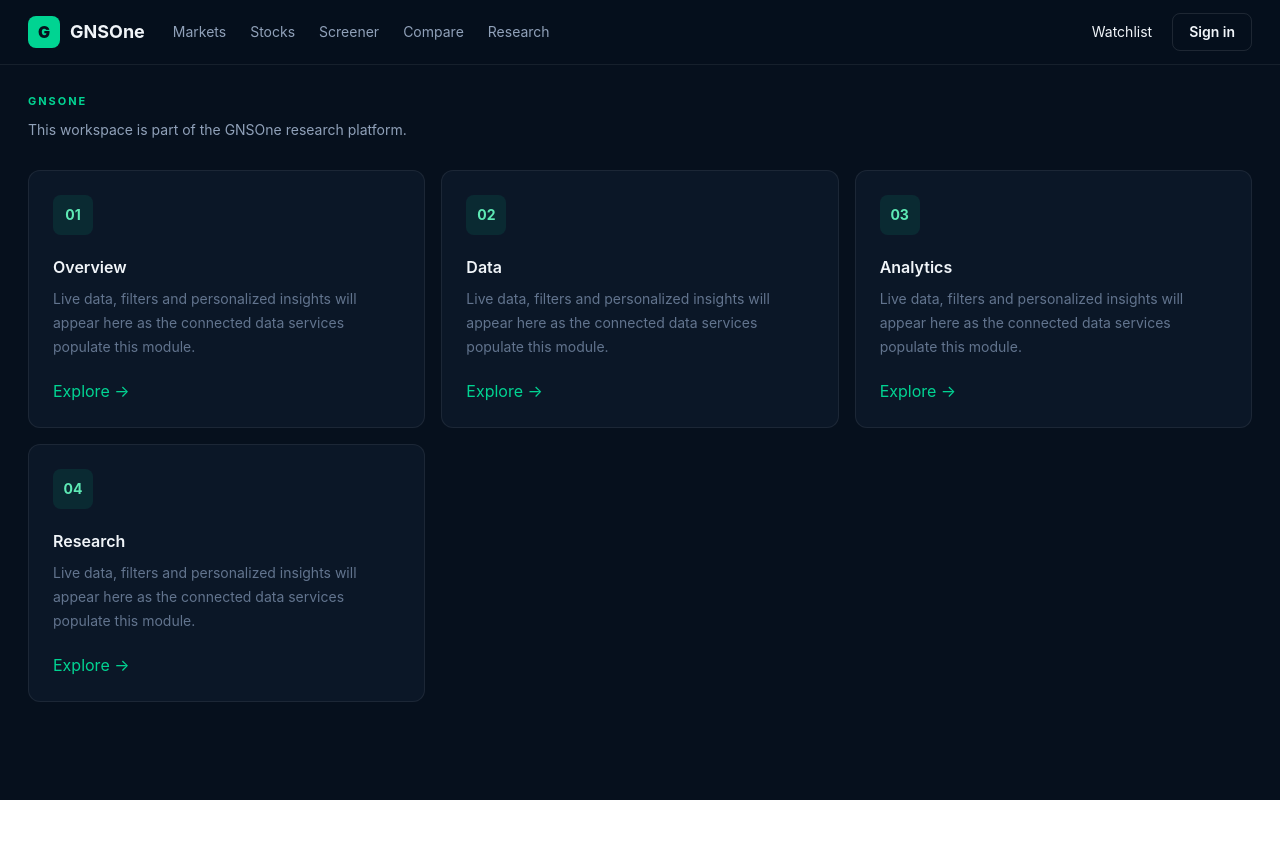
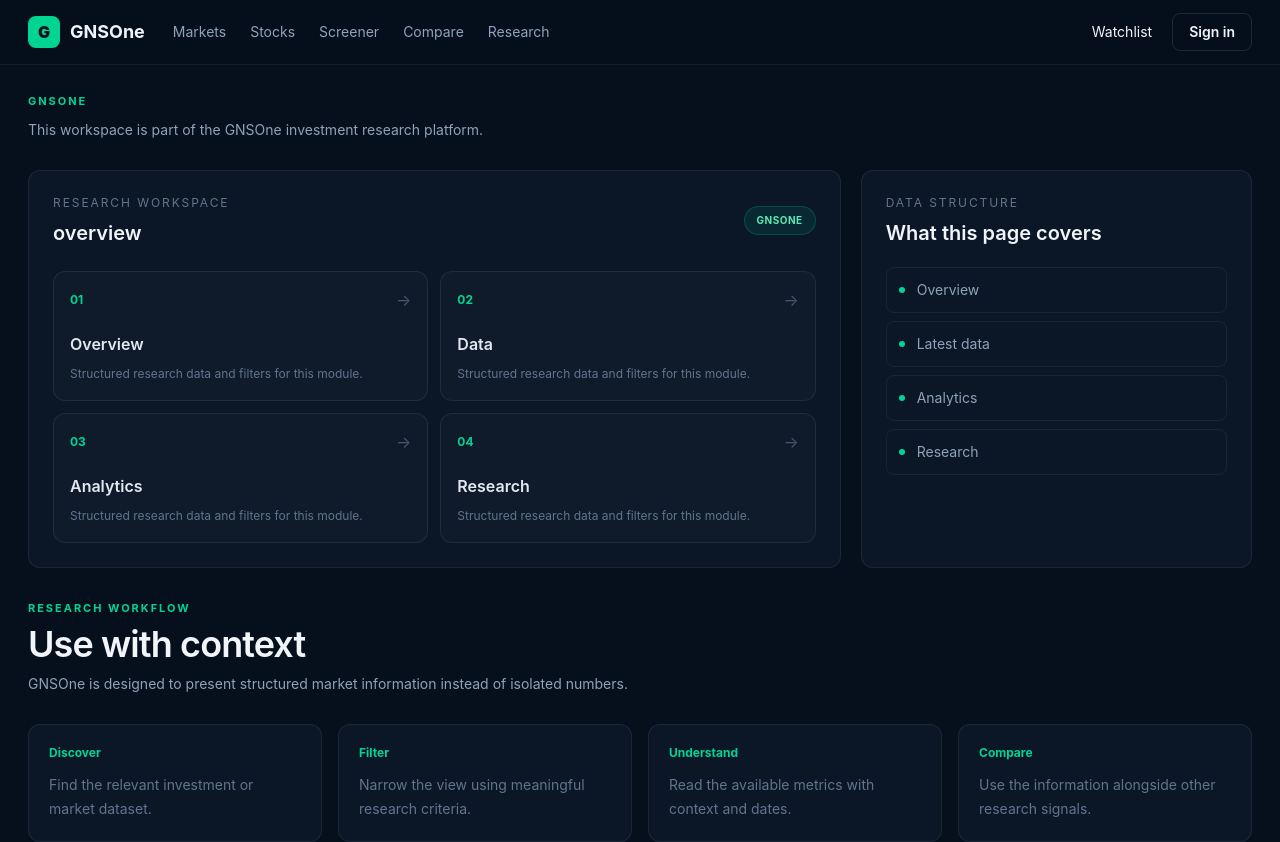
Before and after one commit to Mahi12091/Gnsone-new-, a Next.js app: page / in a window 1280 px wide. Shown: the top 842 px of the page. Before the commit the page ends 800 px from the top, so only its background shows below. Built offline with nearby package versions, Linux system fonts and the light colour scheme.

Commit message:
feat: standardize single module pages with SEO research UI

```diff
--- a/src/app/[...slug]/page.tsx
+++ b/src/app/[...slug]/page.tsx
@@ -1,15 +1,64 @@
+import type { Metadata } from "next";
+import Link from "next/link";
 import { SiteShell, PageTitle, Card } from "@/components/site-shell";
-const config:Record<string,{title:string;eyebrow:string;description:string;items:string[]}>={
-sectors:{eyebrow:'Market intelligence',title:'Sectors',description:'Compare sector performance, valuation and GNS leaders.',items:['Financials','Information Technology','Energy','Industrials','Consumer','Healthcare']},
-indices:{eyebrow:'Market intelligence',title:'Indices',description:'Explore major Indian equity indices and their constituents.',items:['NIFTY 50','SENSEX','BANK NIFTY','NIFTY IT','NIFTY MIDCAP 100','NIFTY SMALLCAP 100']},
-watchlist:{eyebrow:'Personal workspace',title:'Watchlist',description:'Keep your highest-conviction ideas in one place.',items:['Reliance Industries','HDFC Bank','TCS','ICICI Bank']},
-portfolio:{eyebrow:'Personal workspace',title:'Portfolio',description:'Track holdings, allocation, performance and risk in one dashboard.',items:['Holdings','Allocation','Performance','Risk']},
-alerts:{eyebrow:'Personal workspace',title:'Alerts',description:'Monitor prices, valuation metrics and research signals.',items:['Price alerts','GNS score alerts','Valuation alerts','Earnings alerts']},
-research:{eyebrow:'Research',title:'Research',description:'Structured market intelligence built around fundamentals, valuation and risk.',items:['Quality leaders','Growth opportunities','Value opportunities','GNS leaders']},
-news:{eyebrow:'Market intelligence',title:'News',description:'Company and market developments organized around your research workflow.',items:['Market news','Company news','Earnings','Corporate updates']},
-dividends:{eyebrow:'Income investing',title:'Dividends',description:'Discover dividend history, yield and consistency across Indian equities.',items:['Dividend leaders','Yield watch','Payout history','Dividend calendar']},
-'corporate-actions':{eyebrow:'Corporate actions',title:'Corporate Actions',description:'Track dividends, splits, bonuses, buybacks and other company events.',items:['Dividends','Splits','Bonus issues','Buybacks']},
-account:{eyebrow:'Account',title:'Account',description:'Manage your profile, preferences and research workspace.',items:['Profile','Preferences','Saved screens','Notifications']},
-login:{eyebrow:'GNSOne',title:'Welcome back',description:'Sign in to sync watchlists, screens, portfolios and alerts.',items:['Email address','Password','Continue']},
+
+type ModuleConfig = {
+  eyebrow: string;
+  title: string;
+  description: string;
+  keywords: string[];
+  items: string[];
+  dataPoints: string[];
 };
-export default async function CatchAll({params}:{params:Promise<{slug:string[]}>}){const {slug}=await params;const key=slug.join('/');const c=config[key]??{eyebrow:'GNSOne',title:key.replaceAll('-',' '),description:'This workspace is part of the GNSOne research platform.',items:['Overview','Data','Analytics','Research']};return <SiteShell><PageTitle eyebrow={c.eyebrow} title={c.title.replace(/^./,x=>x.toUpperCase())} description={c.description}/><div className="grid gap-4 sm:grid-cols-2 lg:grid-cols-3">{c.items.map((x,i)=><Card key={x} className="p-6"><div className="flex h-10 w-10 items-center justify-center rounded-lg bg-emerald-400/10 text-sm font-bold text-emerald-300">{String(i+1).padStart(2,'0')}</div><h2 className="mt-5 font-semibold">{x}</h2><p className="mt-2 text-sm leading-6 text-slate-500">Live data, filters and personalized insights will appear here as the connected data services populate this module.</p><button className="mt-5 text-sm font-semibold text-emerald-400">Explore →</button></Card>)}</div></SiteShell>}
+
+const config: Record<string, ModuleConfig> = {
+  sectors: { eyebrow: "Market intelligence", title: "Sectors", description: "Compare Indian market sectors through performance, valuation, business quality and research signals.", keywords: ["Indian sectors", "sector performance", "sector research"], items: ["Financials", "Information Technology", "Energy", "Industrials", "Consumer", "Healthcare"], dataPoints: ["Sector performance", "Sector constituents", "Valuation metrics", "GNS leaders"] },
+  indices: { eyebrow: "Market intelligence", title: "Indices", description: "Explore major Indian equity indices, market breadth and their underlying constituents.", keywords: ["NIFTY 50", "SENSEX", "Indian stock indices", "index research"], items: ["NIFTY 50", "SENSEX", "BANK NIFTY", "NIFTY IT", "NIFTY MIDCAP 100", "NIFTY SMALLCAP 100"], dataPoints: ["Index level", "Daily change", "Constituents", "Market breadth"] },
+  watchlist: { eyebrow: "Personal workspace", title: "Watchlist", description: "Keep selected investment ideas together and return to the latest available research data quickly.", keywords: ["stock watchlist", "investment watchlist", "market tracking"], items: ["Stocks", "Price alerts", "GNS Score", "Research updates"], dataPoints: ["Saved instruments", "Latest price", "GNS Score", "Research status"] },
+  portfolio: { eyebrow: "Personal workspace", title: "Portfolio", description: "Track holdings, allocation, performance and risk in a structured investment research workspace.", keywords: ["portfolio tracker", "investment portfolio", "portfolio research"], items: ["Holdings", "Allocation", "Performance", "Risk"], dataPoints: ["Holdings", "Weight", "Performance", "Risk exposure"] },
+  alerts: { eyebrow: "Personal workspace", title: "Alerts", description: "Monitor prices, valuation signals, GNS Score changes and other research events.", keywords: ["stock alerts", "price alerts", "investment alerts"], items: ["Price alerts", "GNS Score alerts", "Valuation alerts", "Earnings alerts"], dataPoints: ["Trigger", "Threshold", "Status", "Last event"] },
+  research: { eyebrow: "Research", title: "Research", description: "Structured market intelligence built around fundamentals, valuation, growth, ownership, technicals and risk.", keywords: ["investment research", "stock research", "market intelligence"], items: ["Quality leaders", "Growth opportunities", "Value opportunities", "GNS leaders"], dataPoints: ["Fundamentals", "Valuation", "Growth", "Risk"] },
+  news: { eyebrow: "Market intelligence", title: "News", description: "Company and market developments organized around an investment research workflow.", keywords: ["stock market news", "company news", "Indian market news"], items: ["Market news", "Company news", "Earnings", "Corporate updates"], dataPoints: ["Headline", "Company", "Published date", "Source"] },
+  dividends: { eyebrow: "Income investing", title: "Dividends", description: "Discover dividend history, payout events, ex-dates and income research across Indian equities.", keywords: ["dividend stocks", "dividend history", "Indian dividend stocks"], items: ["Dividend leaders", "Yield watch", "Payout history", "Dividend calendar"], dataPoints: ["Dividend per share", "Ex-date", "Payment date", "Yield"] },
+  "corporate-actions": { eyebrow: "Corporate actions", title: "Corporate Actions", description: "Track dividends, splits, bonuses, buybacks and other company events in one research view.", keywords: ["corporate actions", "stock split", "bonus shares", "buyback"], items: ["Dividends", "Splits", "Bonus issues", "Buybacks"], dataPoints: ["Action type", "Announcement date", "Effective date", "Terms"] },
+  account: { eyebrow: "Account", title: "Account", description: "Manage your GNSOne profile, research preferences and saved investment workspace.", keywords: ["GNSOne account", "investment research account"], items: ["Profile", "Preferences", "Saved screens", "Notifications"], dataPoints: ["Profile", "Preferences", "Saved work", "Notifications"] },
+  login: { eyebrow: "GNSOne", title: "Welcome back", description: "Sign in to sync watchlists, screens, portfolios and research alerts across your GNSOne workspace.", keywords: ["GNSOne login", "investment research login"], items: ["Email address", "Password", "Continue"], dataPoints: ["Secure sign in", "Saved research", "Watchlists", "Alerts"] },
+};
+
+function titleFor(key: string, fallback: string) {
+  return fallback || key.replaceAll("-", " ").replace(/\b\w/g, (x) => x.toUpperCase());
+}
+
+export async function generateMetadata({ params }: { params: Promise<{ slug: string[] }> }): Promise<Metadata> {
+  const { slug } = await params;
+  const key = slug.join("/");
+  const c = config[key] ?? { eyebrow: "GNSOne", title: titleFor(key, key), description: "A structured research workspace on GNSOne.", keywords: [key, "GNSOne", "investment research"], items: [], dataPoints: [] };
+  return {
+    title: `${c.title} | GNSOne Investment Research`,
+    description: c.description,
+    keywords: c.keywords,
+    alternates: { canonical: `/${slug.map(encodeURIComponent).join("/")}` },
+    openGraph: { title: `${c.title} | GNSOne`, description: c.description, type: "website" },
+  };
+}
+
+export default async function CatchAll({ params }: { params: Promise<{ slug: string[] }> }) {
+  const { slug } = await params;
+  const key = slug.join("/");
+  const c = config[key] ?? { eyebrow: "GNSOne", title: titleFor(key, key), description: "This workspace is part of the GNSOne investment research platform.", keywords: [key, "GNSOne", "investment research"], items: ["Overview", "Data", "Analytics", "Research"], dataPoints: ["Overview", "Latest data", "Analytics", "Research"] };
+  const jsonLd = { "@context": "https://schema.org", "@type": "CollectionPage", name: `${c.title} | GNSOne`, description: c.description, isPartOf: { "@type": "WebSite", name: "GNSOne", url: "https://gnsone.com" } };
+
+  return <SiteShell>
+    <script type="application/ld+json" dangerouslySetInnerHTML={{ __html: JSON.stringify(jsonLd) }} />
+    <PageTitle eyebrow={c.eyebrow} title={c.title} description={c.description} />
+
+    <div className="grid gap-5 lg:grid-cols-[1.35fr_.65fr]">
+      <Card className="p-5 sm:p-6"><div className="flex items-center justify-between gap-4"><div><p className="text-xs uppercase tracking-[.16em] text-slate-500">Research workspace</p><h2 className="mt-2 text-xl font-semibold">{c.title} overview</h2></div><span className="rounded-full border border-emerald-400/20 bg-emerald-400/10 px-3 py-1.5 text-[10px] font-bold uppercase tracking-wider text-emerald-300">GNSOne</span></div><div className="mt-6 grid gap-3 sm:grid-cols-2">{c.items.map((item, index) => <div key={item} className="rounded-xl border border-white/[.07] bg-white/[.02] p-4"><div className="flex items-center justify-between"><span className="text-xs font-bold text-emerald-400">{String(index + 1).padStart(2, "0")}</span><span className="text-slate-600">→</span></div><h3 className="mt-5 font-semibold text-slate-200">{item}</h3><p className="mt-2 text-xs leading-5 text-slate-500">Structured research data and filters for this module.</p></div>)}</div></Card>
+      <Card className="p-5 sm:p-6"><p className="text-xs uppercase tracking-[.16em] text-slate-500">Data structure</p><h2 className="mt-2 text-xl font-semibold">What this page covers</h2><div className="mt-5 space-y-2">{c.dataPoints.map((item) => <div key={item} className="flex items-center gap-3 rounded-lg border border-white/[.06] px-3 py-3 text-sm text-slate-400"><span className="h-1.5 w-1.5 rounded-full bg-emerald-400" />{item}</div>)}</div></Card>
+    </div>
+
+    <section className="mt-8"><PageTitle eyebrow="Research workflow" title={`Use ${c.title.toLowerCase()} with context`} description="GNSOne is designed to present structured market information instead of isolated numbers."/><div className="grid gap-4 sm:grid-cols-2 lg:grid-cols-4">{[["Discover", "Find the relevant investment or market dataset."], ["Filter", "Narrow the view using meaningful research criteria."], ["Understand", "Read the available metrics with context and dates."], ["Compare", "Use the information alongside other research signals."]].map(([title, text]) => <Card key={title} className="p-5"><p className="text-xs font-bold text-emerald-400">{title}</p><p className="mt-3 text-sm leading-6 text-slate-500">{text}</p></Card>)}</div></section>
+
+    <Card className="mt-8 p-5 sm:p-6"><h2 className="font-semibold">Data availability</h2><p className="mt-3 max-w-4xl text-sm leading-6 text-slate-400">The interface is connected to the canonical GNSOne data architecture. When a dataset is not yet populated, the UI keeps the field explicit rather than inventing values.</p><div className="mt-5 flex flex-wrap gap-2"><Link href="/stocks" className="rounded-lg bg-emerald-400 px-4 py-2.5 text-sm font-bold text-[#06101d]">Explore Stocks</Link><Link href="/markets" className="rounded-lg border border-white/10 px-4 py-2.5 text-sm font-semibold text-slate-300 hover:bg-white/5">Explore Markets</Link></div></Card>
+  </SiteShell>;
+}
```
